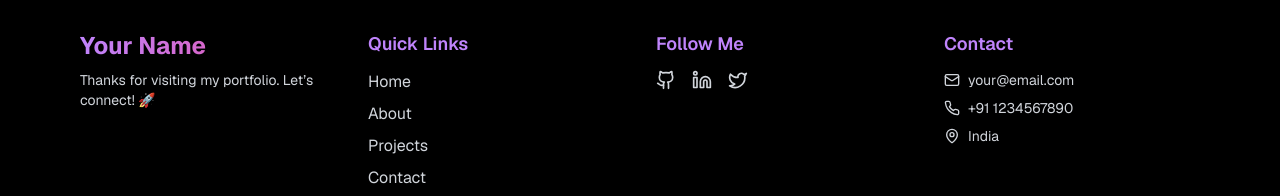
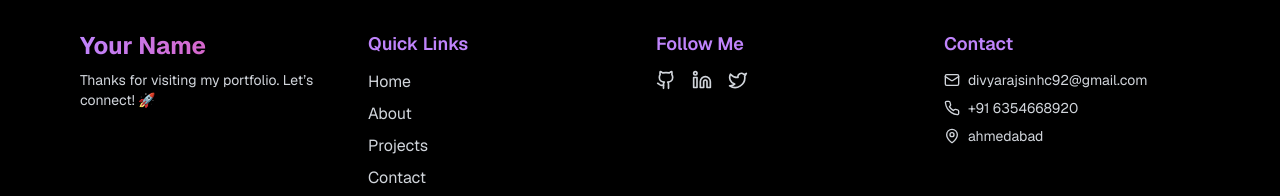
Before and after one commit to Divyaraj94/Portfolio, a Next.js app: page / in a window 1280 px wide. Shown: the part 4576-4772 px from the top of the page. Built offline with nearby package versions, Linux system fonts and the light colour scheme.

Commit message:
06-10-2025

```diff
--- a/components/Footer.tsx
+++ b/components/Footer.tsx
@@ -18,9 +18,9 @@ export default function Footer({
     { icon: Twitter, href: "https://twitter.com/", label: "Twitter" },
   ],
   contactInfo = {
-    email: "your@email.com",
-    phone: "+91 1234567890",
-    address: "India",
+    email: "divyarajsinhc92@gmail.com",
+    phone: "+91 6354668920",
+    address: "ahmedabad",
   },
 }) {
   // Hydration-safe current year
```
